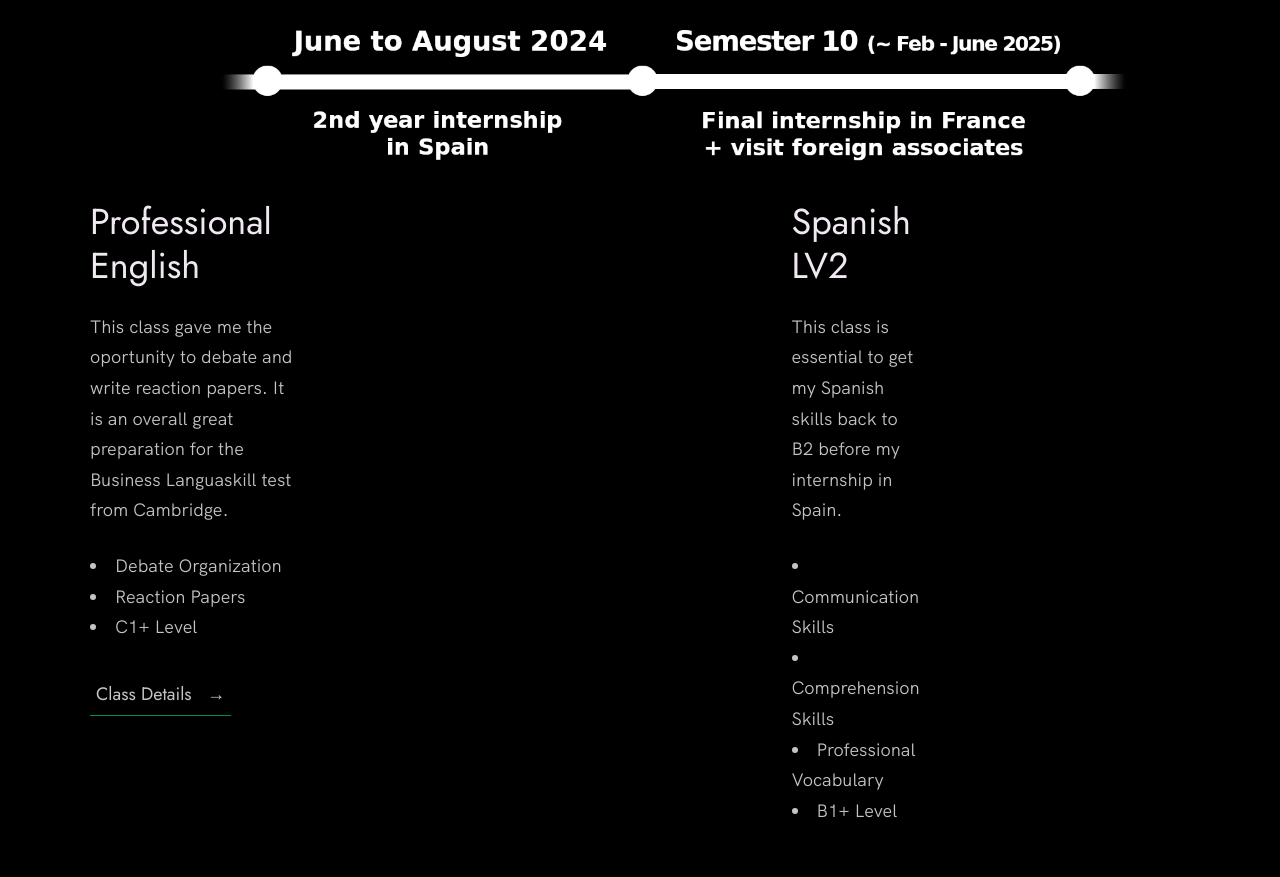
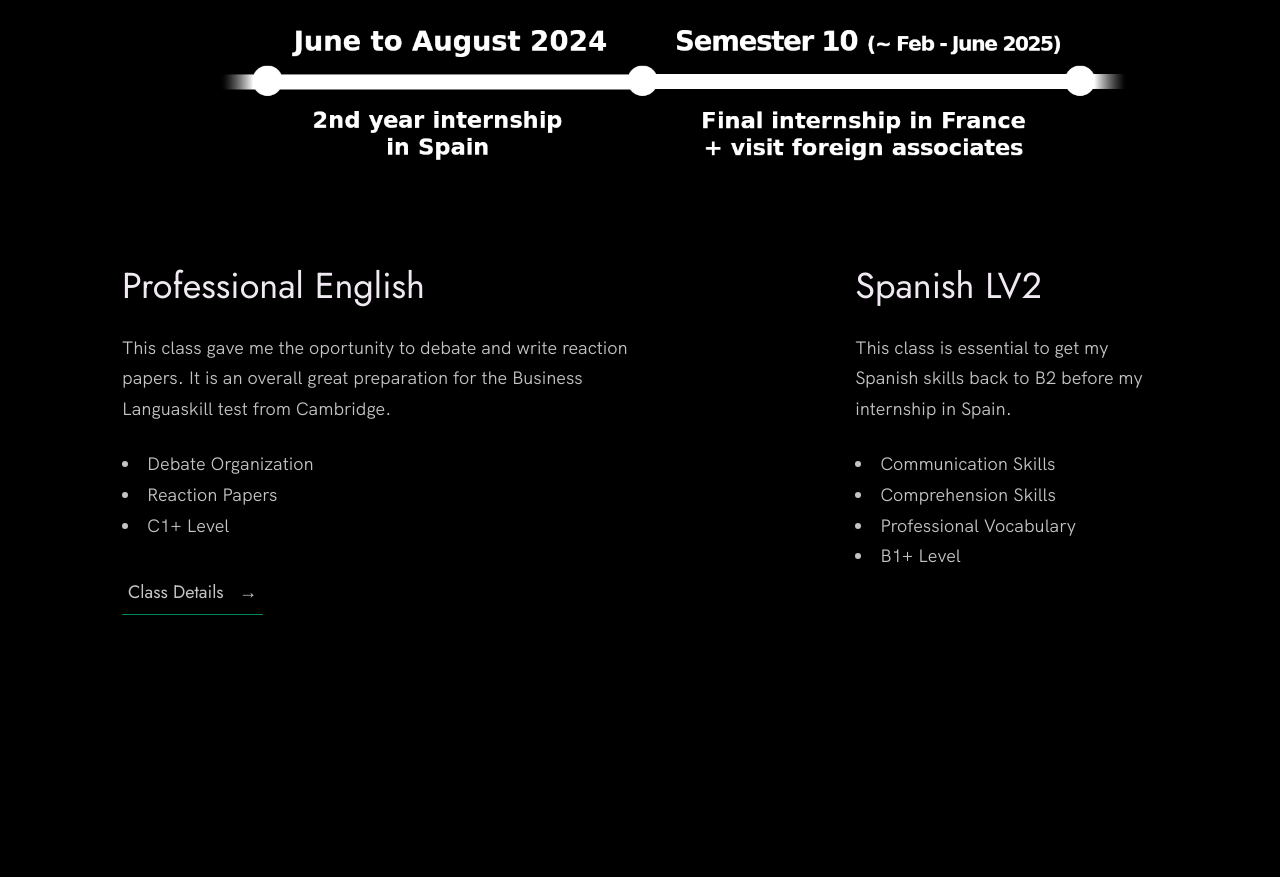
Before and after one commit to M4tt1s/eportfolio, a plain HTML site: page index.html in a window 1280 px wide. Shown: the part 3863-4740 px from the top of the page. Drawn offline with Linux system fonts and the light colour scheme.

Commit message:
Fixed lang layout

```diff
--- a/index.css
+++ b/index.css
@@ -549,6 +549,10 @@ body:not(.user-is-tabbing) a:focus {
 .inter__boxes {
     display: flex;
     justify-content: space-between;
+    gap: 200px;
+    margin-top: 64px;
+    margin-left: 32px;
+    margin-right: 32px;
 }
 
 .inter__box {
@@ -579,7 +583,7 @@ body:not(.user-is-tabbing) a:focus {
 }
 
 .inter__text {
-    flex: 0 0 30%;
+    flex: 1 1 30%;
 }
 
 .inter__list {
```
